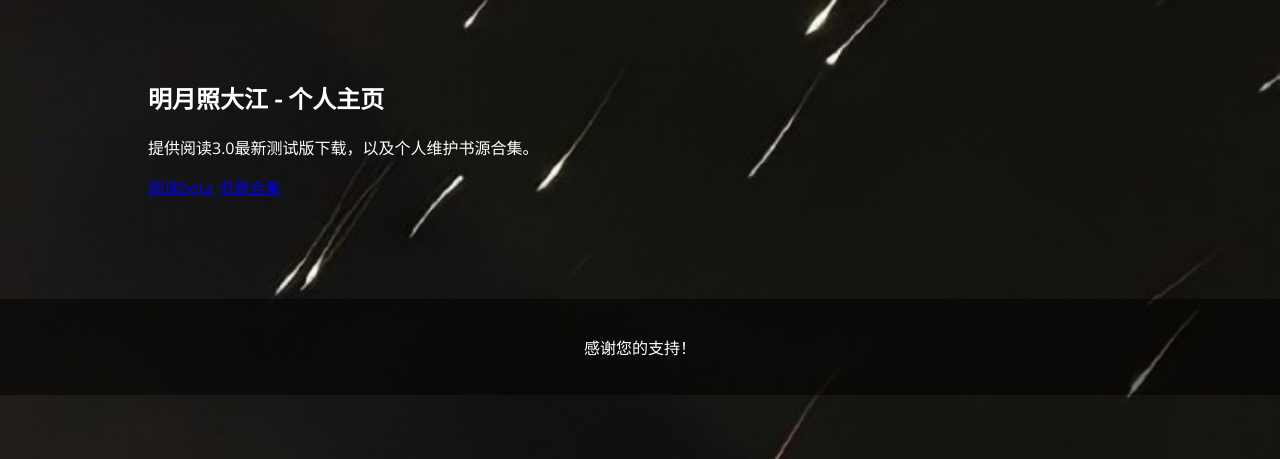
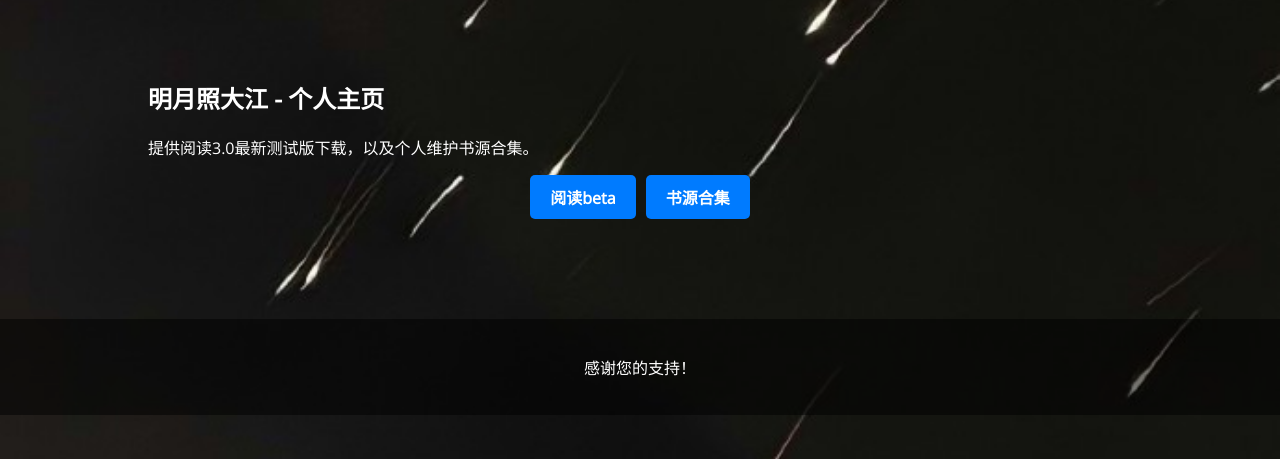
Before and after one commit to sky-bbk/skybook, a PHP site: page / in a window 1280 px wide. Shown: the part 96-555 px from the top of the page. Run offline with PHP 8.4, Linux system fonts and the light colour scheme.

Commit message:
Update styles.css

```diff
--- a/styles.css
+++ b/styles.css
@@ -61,6 +61,34 @@ section {
     background-color: #1e88e5;
 }
 
+.download-buttons {
+    display: flex; /* 使用flex布局以使按钮水平排列 */
+    justify-content: center; /* 按钮居中显示 */
+    gap: 10px; /* 按钮之间的间隔 */
+}
+
+.download-button {
+    padding: 10px 20px; /* 按钮内边距 */
+    font-size: 16px; /* 字体大小 */
+    font-weight: bold; /* 字体加粗 */
+    color: #ffffff; /* 文字颜色 */
+    background-color: #007bff; /* 按钮背景颜色 */
+    border: none; /* 无边框 */
+    border-radius: 5px; /* 圆角边框 */
+    text-align: center; /* 文字居中 */
+    text-decoration: none; /* 去除下划线 */
+    transition: background-color 0.3s; /* 背景颜色变化的过渡效果 */
+}
+
+.download-button:hover {
+    background-color: #0056b3; /* 鼠标悬停时的背景颜色 */
+}
+
+.download-button:focus {
+    outline: none; /* 去除焦点轮廓 */
+    box-shadow: 0 0 0 2px rgba(0, 123, 255, 0.5); /* 焦点时的边框阴影 */
+}
+
 @media (max-width: 768px) {
     nav ul li {
         display: block;
```
